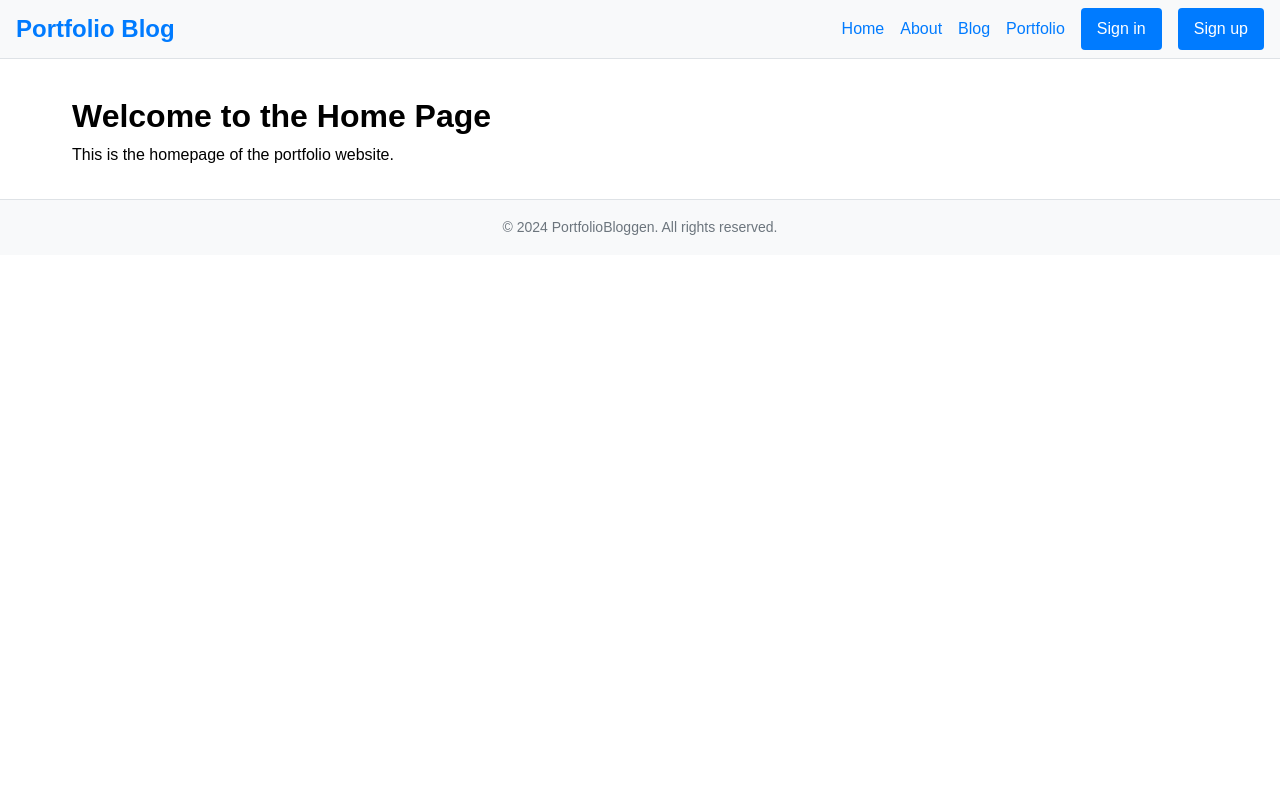
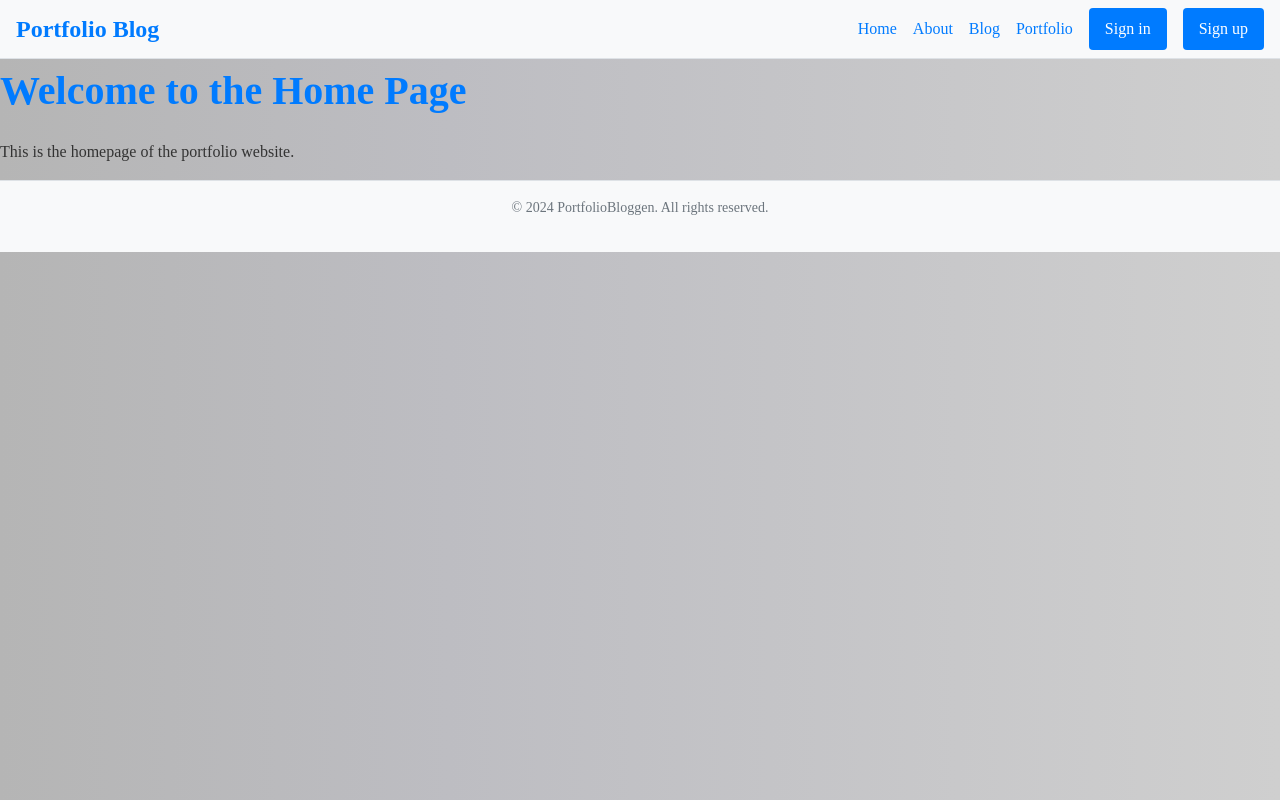
Before and after one commit to Moonchichiii/portimgclient, a React (Vite) app: page / in a window 1280 px wide. Built offline with nearby package versions, Linux system fonts and the light colour scheme; no server answers.

Commit message:
Remove unnecessary frontend assets and update page components

```diff
--- a/src/assets/styles/globals.css
+++ b/src/assets/styles/globals.css
@@ -1,95 +1,28 @@
-/* Global styles */
-*, ::after, ::before {
-    box-sizing: border-box;
+:root {
+    --main-background-color: rgb(181,181,181);
+    --main-gradient: linear-gradient(90deg, rgba(181,181,181,1) 0%, rgba(189,189,194,1) 35%, rgba(207,207,207,1) 100%);
+    --primary-color: #007bff;
+    --secondary-color: #e0e0e0;
+    --accent-color: #007bff;
+    --font-family: 'Arial, sans-serif';
+    --border-radius: 8px;
+}
+
+html, body {
+    height: 100%;
     margin: 0;
-    padding: 0;
 }
 
 body {
-    font-family: Arial, sans-serif;
+    font-family: var(--font-family);
     line-height: 1.6;
     padding: 0;
     margin: 0;
-}
-
-/* Layout styles */
-.container {
-    padding: 2rem;
+    background: var(--main-gradient);
+    color: #333;
     display: flex;
     flex-direction: column;
-    gap: 2rem;
-    max-width: 1200px;
-    margin: 0 auto;
 }
-
-
-
-/* Main features */
-.main-content {
-    container-type: inline-size;
-    display: flex;
-    flex-direction: column;
-    gap: 1rem;
-}
-
-.child-block {
-    background: #f0f0f0;
-    padding: 1rem;
-    border-radius: 8px;
-    transition: transform 0.3s;
-}
-
-.child-block:hover {
-    scale: 0.95;
-}
-
-@media (max-width: 800px) {
-    .child-block:hover {
-        scale: 1;
-    }
-}
-
-/* CSS Nesting */
-.main-content {
-    .child-block {
-        &:hover {
-            background: #e0e0e0;
-        }
-    }
-}
-
-/* Accent-color Property */
-input[type="checkbox"], input[type="radio"] {
-    accent-color: #007bff;
-}
-
-/* Logical Properties (Inline and Block) */
-.main-content {
-    padding-block: 1rem;
-    padding-inline: 2rem;
-}
-
-/* Inset Property */
-.positioned-element {
-    inset: 10px 20px 30px 40px;
-}
-
-/* Gap property for Flexbox */
-.flex-container {
-    display: flex;
-    gap: 0.12rem;
-}
-
-/* Individual Transform Properties */
-.element {
-    translate: 50px 100px;
-    rotate: 45deg;
-}
-
-
-
-/* Components */
-
 
 .loading-spinner {
     position: fixed;
@@ -104,12 +37,72 @@ input[type="checkbox"], input[type="radio"] {
     z-index: 2050;
 }
 
+h1, h2, h3, h4, h5, h6 {
+    margin: 0 0 1rem;
+    font-family: var(--font-family);
+}
 
+h1 {
+    font-size: 2.5rem;
+    color: var(--primary-color);
+}
 
+h2 {
+    font-size: 2rem;
+    color: var(--primary-color);
+}
 
+p {
+    margin: 0 0 1rem;
+}
 
+a {
+    color: var(--primary-color);
+    text-decoration: none;
+    transition: color 0.3s;
+}
 
-/* Responsive design */
+a:hover {
+    color: darken(var(--primary-color), 15%);
+}
+
+button {
+    background-color: var(--primary-color);
+    color: #fff;
+    border: none;
+    padding: 0.5rem 1rem;
+    border-radius: var(--border-radius);
+    cursor: pointer;
+    transition: background-color 0.3s, transform 0.3s;
+}
+
+button:hover {
+    background-color: darken(var(--primary-color), 10%);
+    transform: scale(1.02);
+}
+
+.flex-container {
+    display: flex;
+    gap: 1rem;
+    flex-wrap: wrap;
+    justify-content: space-between;
+}
+
+.element {
+    transform: translate(50px, 100px) rotate(45deg);
+}
+
+.positioned-element {
+    position: absolute;
+    inset: 10px 20px 30px 40px;
+}
+
+@media (max-width: 600px) {
+    .container {
+        padding: 1rem;
+    }
+}
+
 @container (min-width: 600px) {
     .container {
         flex-direction: row;
@@ -117,9 +110,3 @@ input[type="checkbox"], input[type="radio"] {
         gap: 1rem;
     }
 }
-
-@media (max-width: 600px) {
-    .container {
-        padding: 1rem;
-    }
-}
--- a/src/components/layout/Layout.jsx
+++ b/src/components/layout/Layout.jsx
@@ -1,12 +1,13 @@
 import React from 'react';
 import Header from './Header';
 import Footer from './Footer';
+import styles from './Layout.module.css';
 
 const Layout = ({ children }) => {
   return (
     <>
       <Header />
-      <main className="container">{children}</main>
+      <main className={styles.mainContainer}>{children}</main>
       <Footer />
     </>
   );
--- /dev/null
+++ b/src/components/layout/Layout.module.css
@@ -0,0 +1,41 @@
+.main-container {
+    padding: 2rem;
+    display: flex;
+    flex-direction: column;
+    gap: 2rem;
+    max-width: 1200px;
+    margin: 2rem auto;
+    background-color: #fff;
+    border-radius: var(--border-radius);
+    box-shadow: 0 4px 8px rgba(0, 0, 0, 0.1);
+    flex-grow: 1;
+}
+
+
+.main-content {
+    display: flex;
+    flex-direction: column;
+    gap: 1rem;
+    padding-top: 2rem;
+    padding-bottom: 2rem;
+    flex-grow: 1;
+}
+
+.child-block {
+    background: #f0f0f0;
+    padding: 1.5rem;
+    border-radius: var(--border-radius);
+    transition: transform 0.3s, background-color 0.3s;
+    box-shadow: 0 2px 4px rgba(0, 0, 0, 0.1);
+}
+
+.child-block:hover {
+    transform: scale(0.98);
+    background-color: var(--secondary-color);
+}
+
+@media (max-width: 800px) {
+    .child-block:hover {
+        transform: scale(1);
+    }
+}
```
Also changed, not shown: 20 other files (tests, documents, lock files or other folders).
